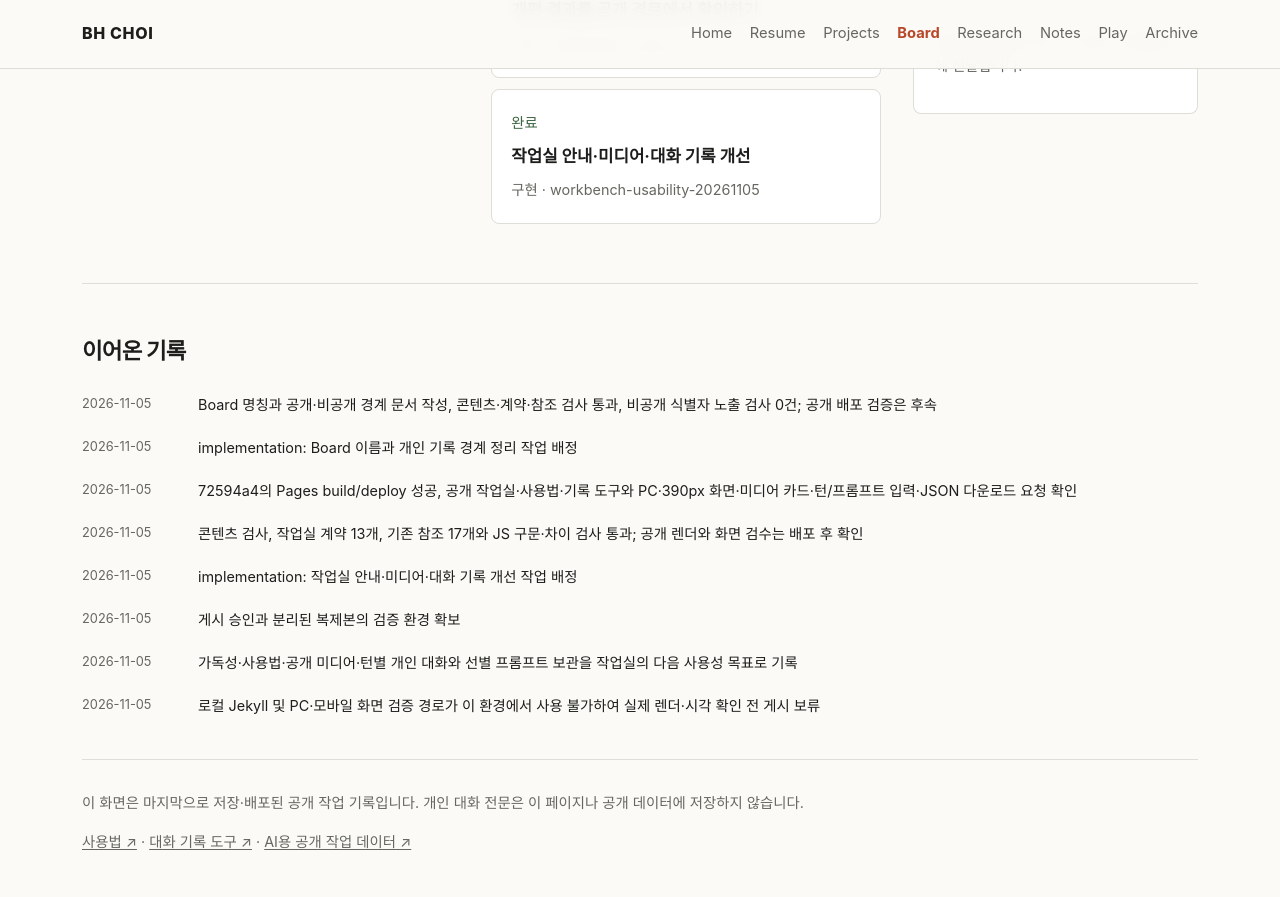
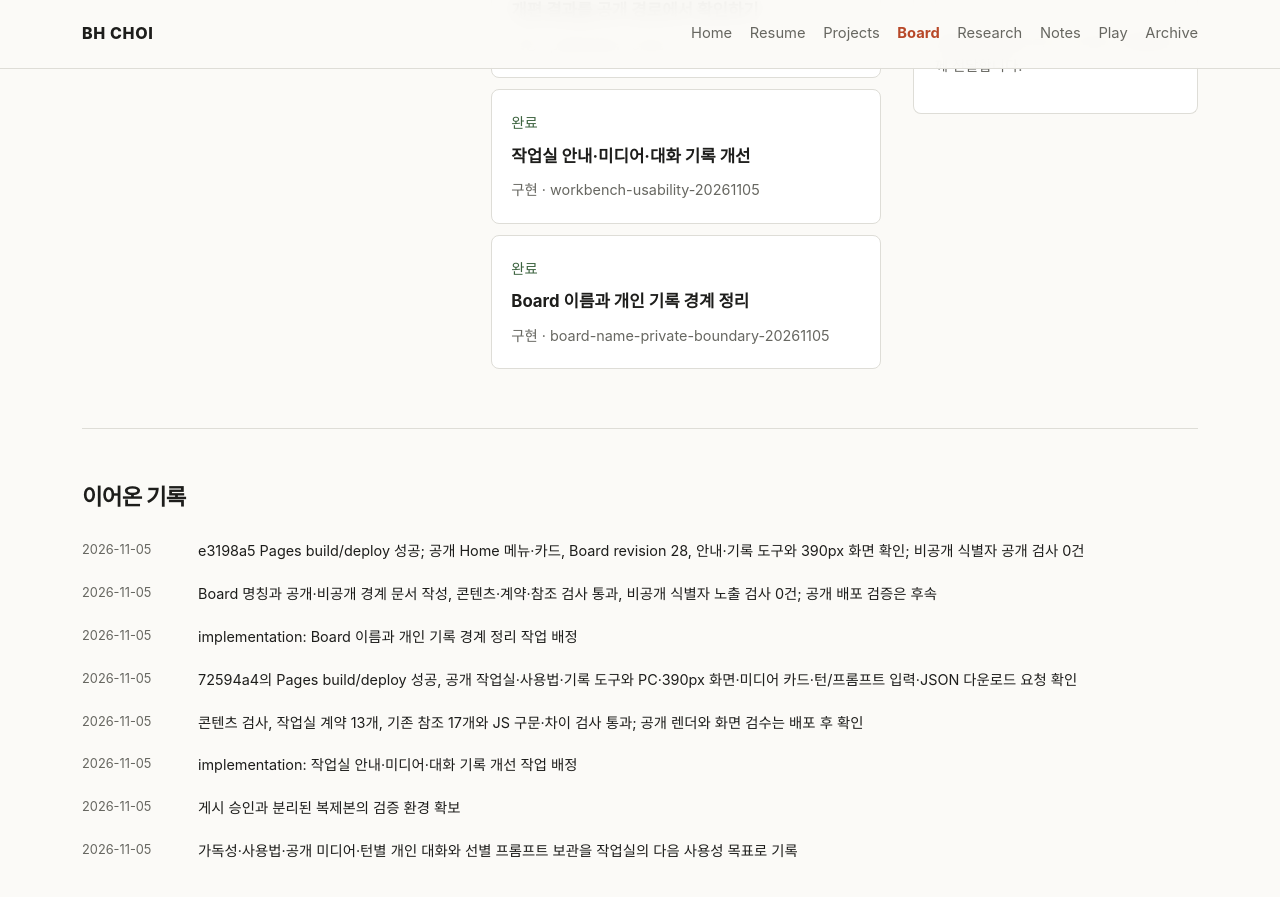
Before and after one commit to cbh456746/cbh456746.github.io, a Jekyll site: the page built from workbench/index.html, in a window 1280 px wide and 900 px high, scrolled down 2231 px. Shown: the top 897 px of the window. Built offline with Jekyll 4.4.1, drawn with Linux system fonts in a browser that asks for light colours; some of the changed text lies outside the part shown.

Commit message:
Record verified Board release and privacy boundary

```diff
--- a/_data/workbench.json
+++ b/_data/workbench.json
@@ -1,6 +1,6 @@
 {
   "schema_version": 1,
-  "revision": 28,
+  "revision": 29,
   "updated_on": "2026-11-05",
   "projects": [
     {
@@ -239,7 +239,7 @@
       "blocked_reason": null
     },
     {
-      "reviewed_by": null,
+      "reviewed_by": "public-verification",
       "owner": "implementation",
       "id": "board-name-private-boundary-20261105",
       "lease_until": null,
@@ -248,6 +248,11 @@
         {
           "summary": "Board 명칭과 공개·비공개 경계 문서 작성, 콘텐츠·계약·참조 검사 통과, 비공개 식별자 노출 검사 0건; 공개 배포 검증은 후속",
           "ref": "docs/BOARD_PRIVATE_RECORDS.md",
+          "checked_on": "2026-11-05"
+        },
+        {
+          "summary": "e3198a5 Pages build/deploy 성공; 공개 Home 메뉴·카드, Board revision 28, 안내·기록 도구와 390px 화면 확인; 비공개 식별자 공개 검사 0건",
+          "ref": "https://github.com/cbh456746/cbh456746.github.io/actions/runs/42020266910",
           "checked_on": "2026-11-05"
         }
       ],
@@ -259,7 +264,7 @@
         "에이전트 문서에 Board 상태·인수인계·검증·개인 기록 사용 경계가 구체적으로 설명됩니다.",
         "비공개 저장소의 식별자·원문·접근 수단을 공개하지 않고 배포 후 실제 페이지와 보안 검사를 확인합니다."
       ],
-      "status": "review",
+      "status": "complete",
       "depends_on": [
         "workbench-usability-20261105"
       ],
@@ -491,6 +496,14 @@
       "task_id": "board-name-private-boundary-20261105",
       "kind": "submit",
       "summary": "Board 명칭과 공개·비공개 경계 문서 작성, 콘텐츠·계약·참조 검사 통과, 비공개 식별자 노출 검사 0건; 공개 배포 검증은 후속"
+    },
+    {
+      "id": "dd5e88db-22ba-46cc-b8cc-b84159873321",
+      "on": "2026-11-05",
+      "project_id": "blog-evolution",
+      "task_id": "board-name-private-boundary-20261105",
+      "kind": "accept",
+      "summary": "e3198a5 Pages build/deploy 성공; 공개 Home 메뉴·카드, Board revision 28, 안내·기록 도구와 390px 화면 확인; 비공개 식별자 공개 검사 0건"
     }
   ]
 }
```
Also changed, not shown: TASKS.md (+1 -1 lines), docs/BOARD_PRIVATE_RECORDS.md (+2 -0 lines).
